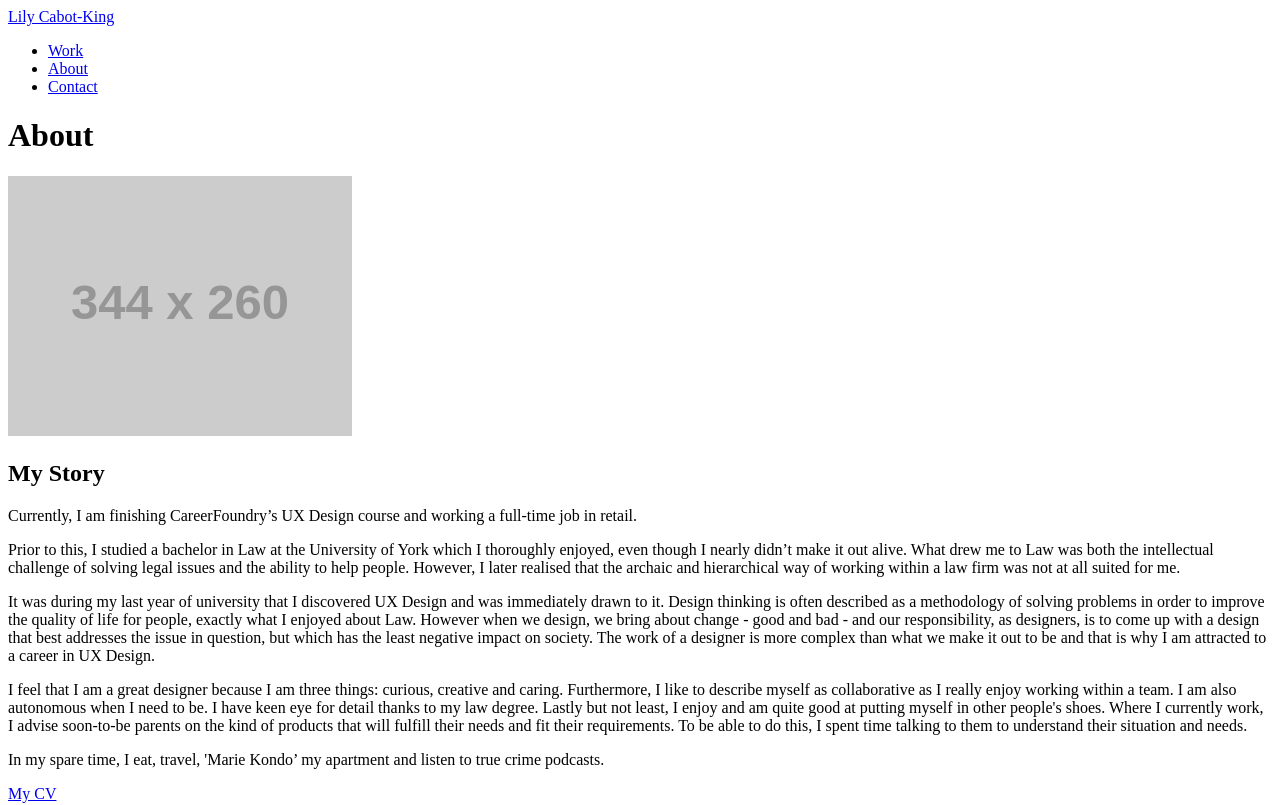
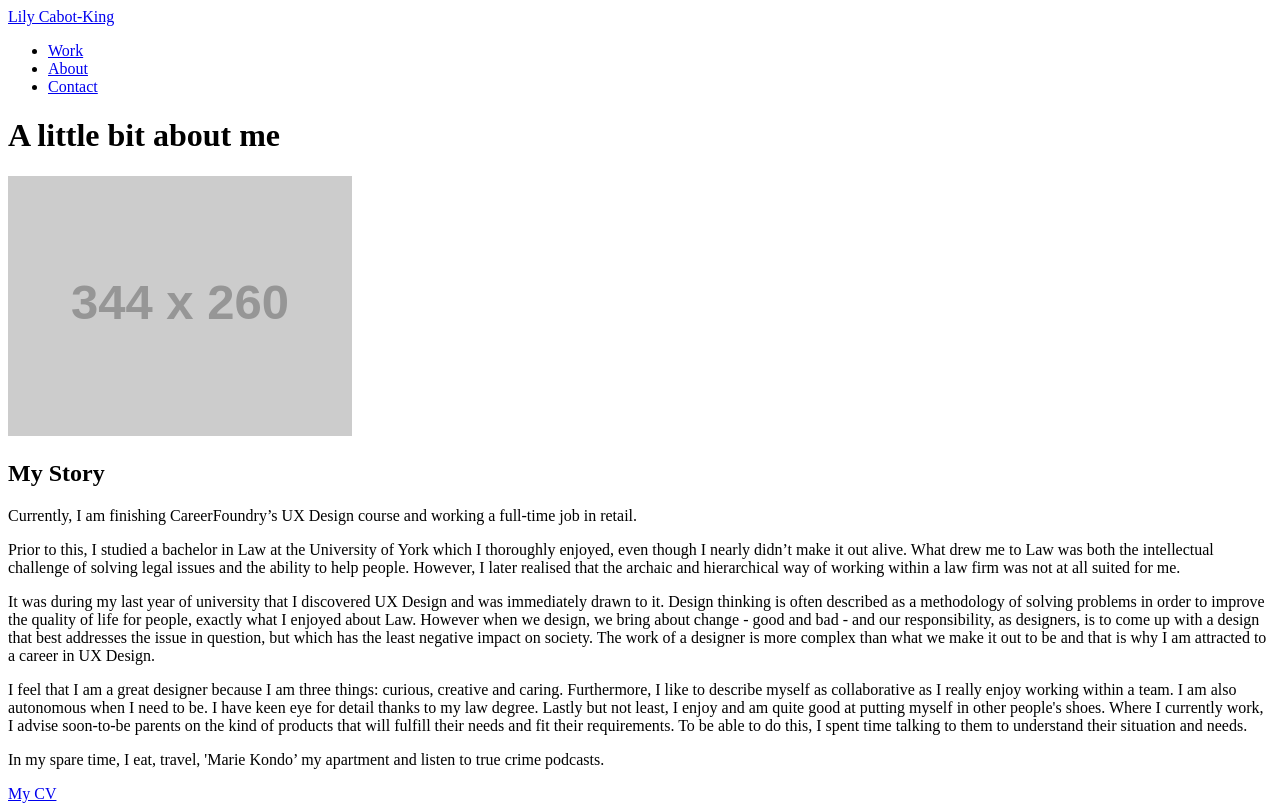
Before and after one commit to LilyCK/Portfolio-site, a plain HTML site: page about.html in a window 1280 px wide. Shown: the top 805 px of the page. Drawn offline with Linux system fonts and the light colour scheme; placeholder pictures from the web are drawn by us.

Commit message:
Update heading of about page

```diff
--- a/about.html
+++ b/about.html
@@ -23,7 +23,7 @@
     <main>
       <div>
         <div>
-          <h1> About </h1>
+          <h1> A little bit about me </h1>
         </div>
       </div>
 
```
